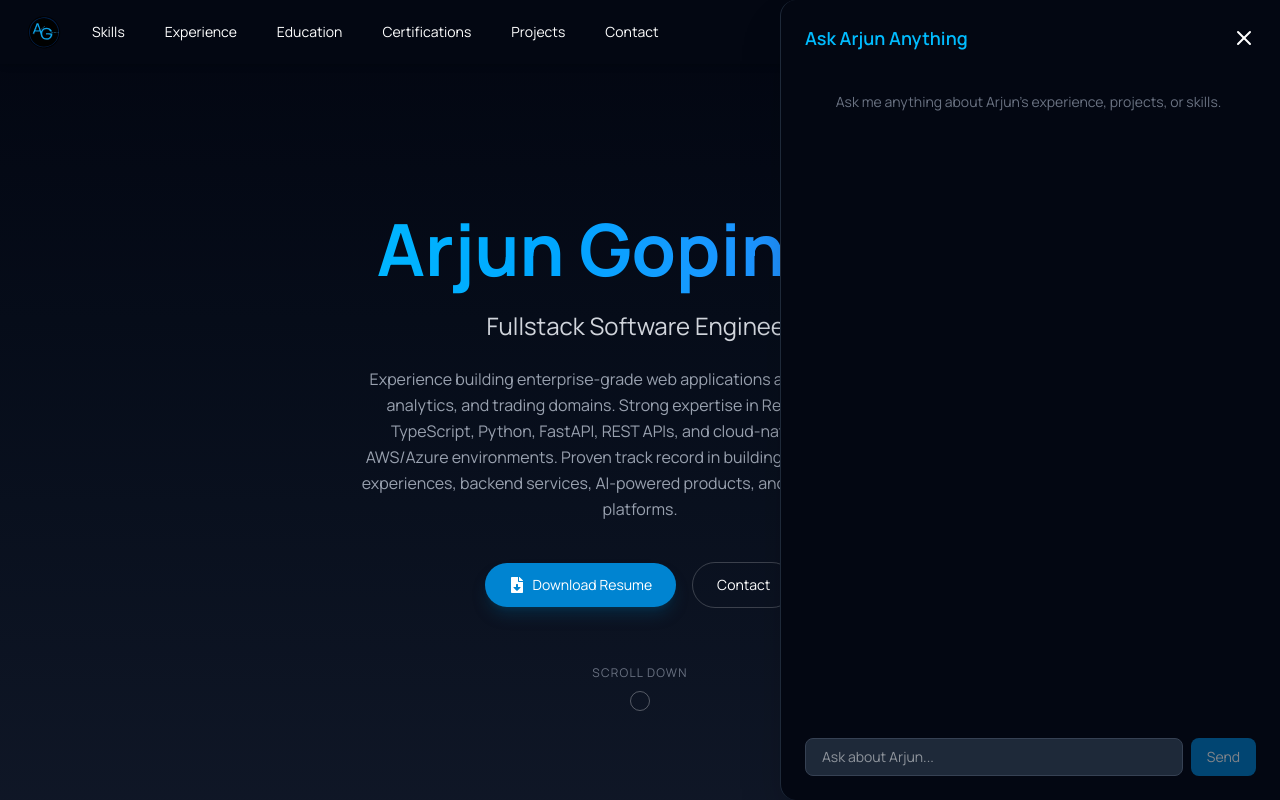
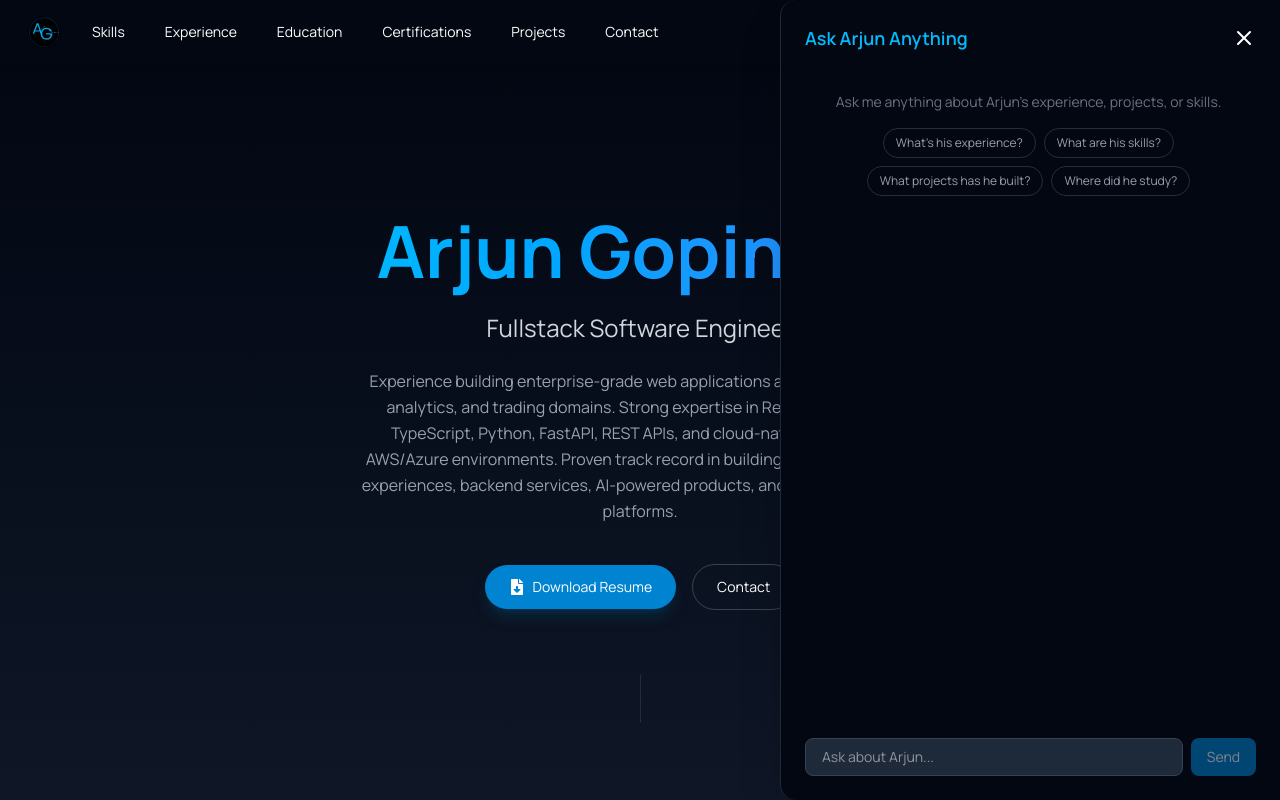
Before and after one commit to Arjun-Gopinath/PortfolioApp, a React (Vite) app: page / in a window 1280 px wide. Both pictures are taken after a click on the button 1228 px from the left and 748 px from the top of the page. Shown: the top 800 px of the page. Built offline with nearby package versions, Linux system fonts and the light colour scheme.

Commit message:
feat: enhance ChatWithMe component with suggested prompts and clear conversation functionality

```diff
--- a/src/components/ChatWithMe.jsx
+++ b/src/components/ChatWithMe.jsx
@@ -1,10 +1,17 @@
 import { useState, useRef, useEffect } from "react";
 import { AnimatePresence, motion } from "framer-motion";
-import { FiMessageCircle, FiX } from "react-icons/fi";
+import { FiMessageCircle, FiX, FiTrash2 } from "react-icons/fi";
 import ReactMarkdown from "react-markdown";
 
 const WELCOME = "Ask me anything about Arjun's experience, projects, or skills.";
 const MAX_MESSAGES = 20;
+
+const SUGGESTED_PROMPTS = [
+  "What's his experience?",
+  "What are his skills?",
+  "What projects has he built?",
+  "Where did he study?",
+];
 
 const TypingIndicator = () => (
   <div className="flex gap-1.5 p-3 bg-gray-800 rounded-lg w-fit">
@@ -19,6 +26,23 @@ const TypingIndicator = () => (
   </div>
 );
 
+const markdownComponents = {
+  strong: ({ children }) => (
+    <strong className="text-sky-300 font-semibold">{children}</strong>
+  ),
+  ul: ({ children }) => <ul className="space-y-1 my-2">{children}</ul>,
+  ol: ({ children }) => (
+    <ol className="space-y-1 my-2 list-decimal ml-4">{children}</ol>
+  ),
+  li: ({ children }) => (
+    <li className="flex gap-2 items-start">
+      <span className="text-sky-400 shrink-0 mt-0.5">•</span>
+      <span>{children}</span>
+    </li>
+  ),
+  p: ({ children }) => <p className="mb-2 last:mb-0">{children}</p>,
+};
+
 const ChatWithMe = () => {
   const [isOpen, setIsOpen] = useState(false);
   const [input, setInput] = useState("");
@@ -30,14 +54,15 @@ const ChatWithMe = () => {
     messagesEndRef.current?.scrollIntoView({ behavior: "smooth" });
   }, [conversation, loading]);
 
-  const sendMessage = async () => {
-    if (!input.trim() || loading) return;
+  const sendMessage = async (overrideText) => {
+    const text = overrideText ?? input;
+    if (!text.trim() || loading) return;
 
-    const userMessage = { role: "user", content: input.trim() };
+    const userMessage = { role: "user", content: text.trim() };
     const updated = [...conversation, userMessage].slice(-MAX_MESSAGES);
 
     setConversation(updated);
-    setInput("");
+    if (!overrideText) setInput("");
     setLoading(true);
 
     try {
@@ -104,9 +129,20 @@ const ChatWithMe = () => {
               <h3 className="text-lg font-semibold text-sky-400">
                 Ask Arjun Anything
               </h3>
-              <button onClick={() => setIsOpen(false)} aria-label="Close chat">
-                <FiX size={24} />
-              </button>
+              <div className="flex items-center gap-3">
+                {conversation.length > 0 && (
+                  <button
+                    onClick={() => setConversation([])}
+                    aria-label="Clear conversation"
+                    className="text-gray-500 hover:text-gray-300 transition-colors duration-200"
+                  >
+                    <FiTrash2 size={18} />
+                  </button>
+                )}
+                <button onClick={() => setIsOpen(false)} aria-label="Close chat">
+                  <FiX size={24} />
+                </button>
+              </div>
             </div>
 
             {/* Messages */}
@@ -115,9 +151,21 @@ const ChatWithMe = () => {
               style={{ overscrollBehavior: "contain" }}
             >
               {conversation.length === 0 && (
-                <p className="text-sm text-gray-500 text-center mt-6 px-4">
-                  {WELCOME}
-                </p>
+                <div className="mt-6 px-2 space-y-4">
+                  <p className="text-sm text-gray-500 text-center">{WELCOME}</p>
+                  <div className="flex flex-wrap gap-2 justify-center">
+                    {SUGGESTED_PROMPTS.map((prompt) => (
+                      <button
+                        key={prompt}
+                        onClick={() => sendMessage(prompt)}
+                        disabled={loading}
+                        className="text-xs border border-white/15 hover:border-sky-500/50 hover:bg-sky-500/10 text-gray-400 hover:text-sky-300 px-3 py-1.5 rounded-full transition-all duration-200 disabled:opacity-40"
+                      >
+                        {prompt}
+                      </button>
+                    ))}
+                  </div>
+                </div>
               )}
 
               {conversation.map((msg, idx) => (
@@ -132,21 +180,7 @@ const ChatWithMe = () => {
                   }`}
                 >
                   {msg.role === "assistant" ? (
-                    <ReactMarkdown
-                      components={{
-                        strong: ({ children }) => (
-                          <strong className="text-sky-300 font-semibold">
-                            {children}
-                          </strong>
-                        ),
-                        li: ({ children }) => (
-                          <li className="ml-4 list-disc">{children}</li>
-                        ),
-                        p: ({ children }) => (
-                          <p className="mb-2 last:mb-0">{children}</p>
-                        ),
-                      }}
-                    >
+                    <ReactMarkdown components={markdownComponents}>
                       {msg.content}
                     </ReactMarkdown>
                   ) : (
@@ -173,7 +207,7 @@ const ChatWithMe = () => {
                 className="flex-1 px-4 py-2 bg-gray-800 border border-gray-700 rounded-lg text-sm focus:outline-none focus:border-sky-600 transition-colors duration-200 disabled:opacity-60"
               />
               <button
-                onClick={sendMessage}
+                onClick={() => sendMessage()}
                 disabled={loading || !input.trim()}
                 className="bg-sky-600 hover:bg-sky-700 disabled:opacity-50 disabled:cursor-not-allowed px-4 py-2 rounded-lg text-sm font-medium transition-colors duration-200"
               >
--- a/src/components/Hero.jsx
+++ b/src/components/Hero.jsx
@@ -78,11 +78,15 @@ const Hero = () => {
           </a>
         </motion.div>
 
-        <div className="mt-16 animate-bounce hidden sm:block">
-          <span className="text-xs uppercase tracking-widest text-gray-500">
-            {t("hero.scroll")}
-          </span>
-          <div className="mt-2 w-5 h-5 border border-white/30 rounded-full mx-auto" />
+        <div className="mt-16 hidden sm:flex flex-col items-center">
+          <div className="relative w-px h-12 bg-white/10 overflow-hidden rounded-full">
+            <motion.div
+              className="absolute top-0 left-0 w-full rounded-full bg-gradient-to-b from-sky-400 to-sky-400/0"
+              animate={{ y: ["-100%", "200%"] }}
+              transition={{ duration: 1.4, repeat: Infinity, ease: "easeInOut" }}
+              style={{ height: "50%" }}
+            />
+          </div>
         </div>
       </div>
     </section>
```
